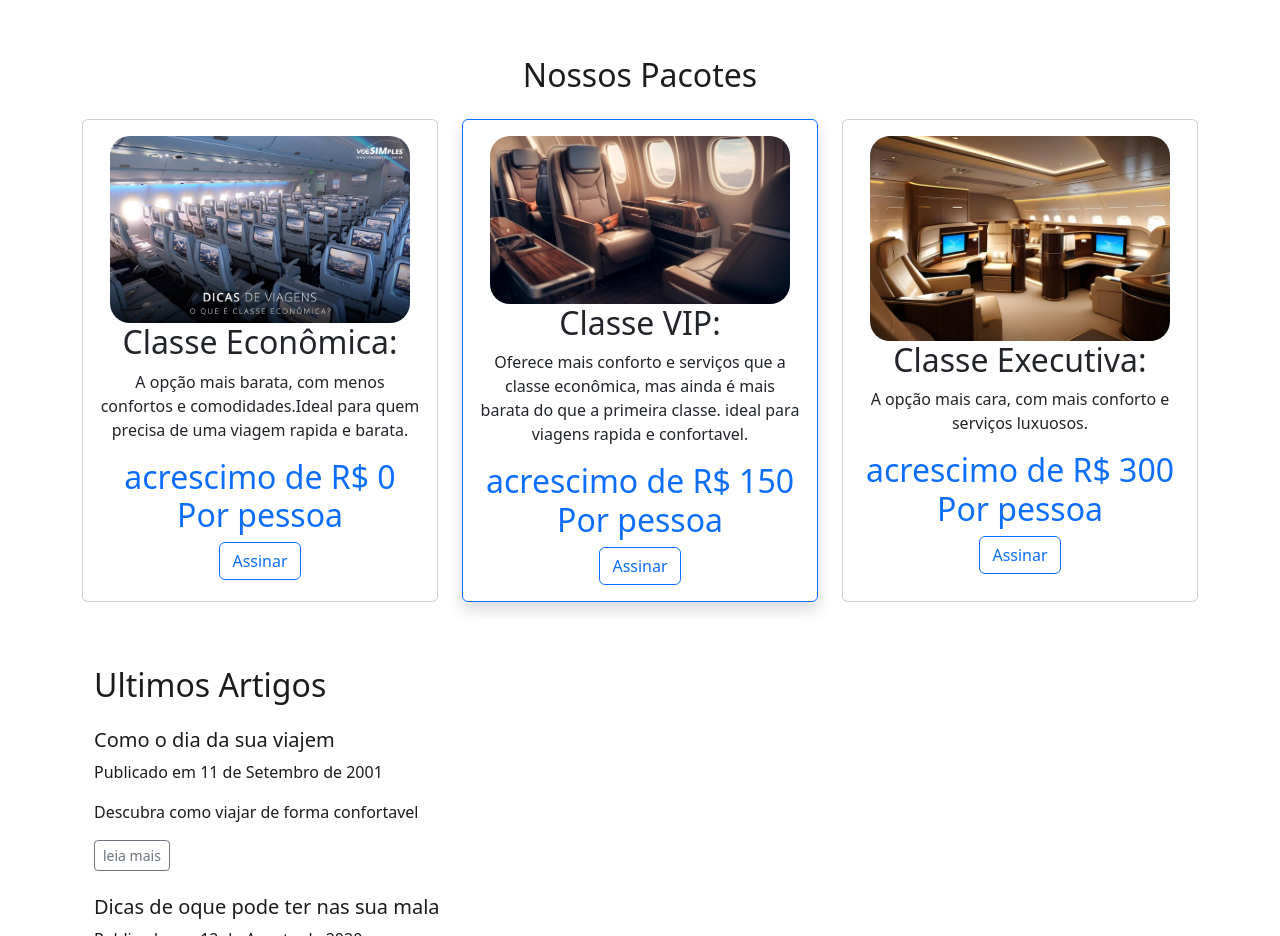
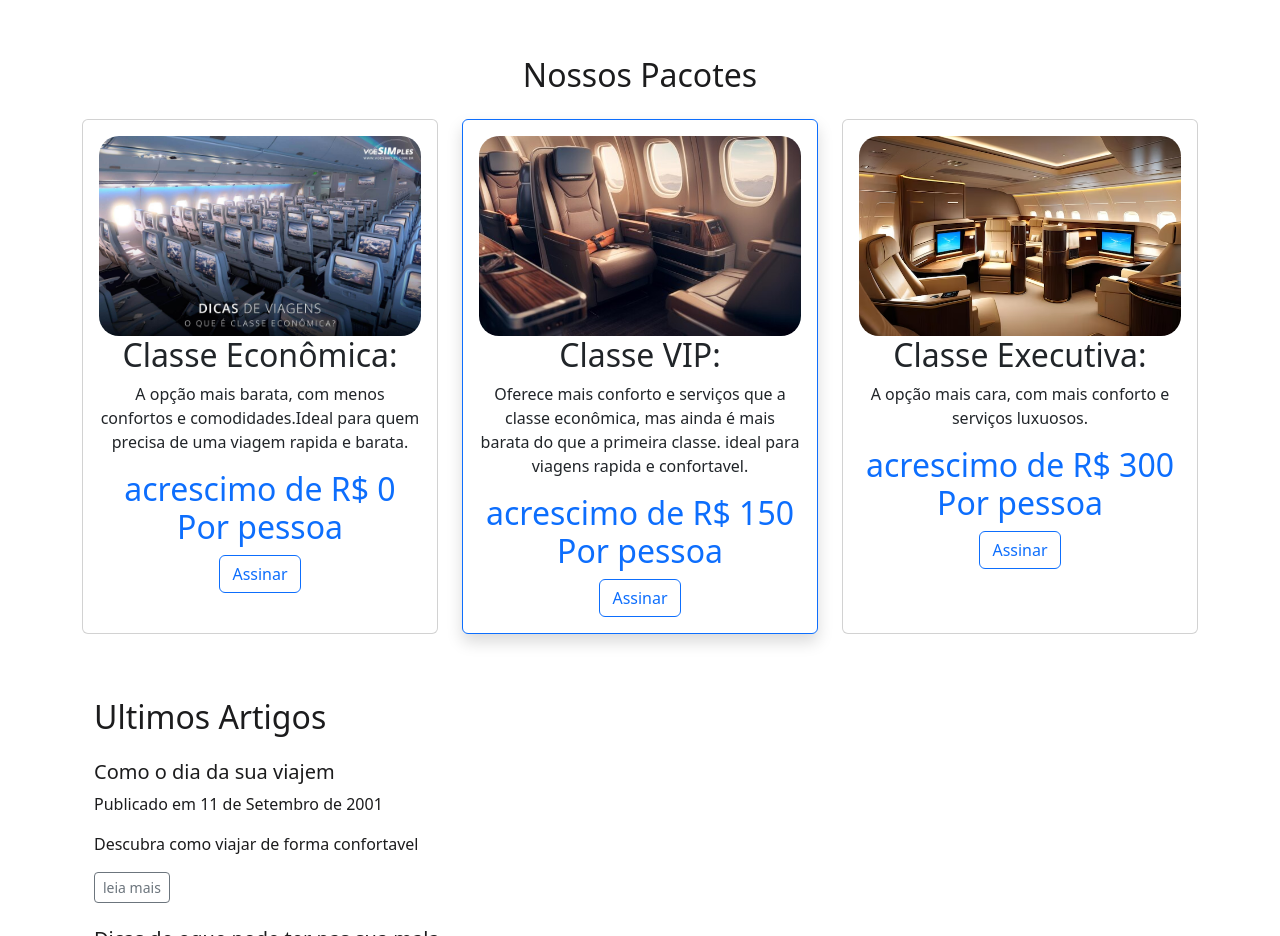
Before and after one commit to Pedropvp39/pepb-aiplan, a plain HTML site: page index.html in a window 1280 px wide. Shown: the part 980-1916 px from the top of the page. Drawn offline with nearby package versions, Linux system fonts and the light colour scheme.

Commit message:
Update styles.css

```diff
--- a/styles.css
+++ b/styles.css
@@ -11,6 +11,11 @@ body{
     color: var(--color);
 
     transition: background-color 0.5s, color 0.5s;
+}
+.card-body img {
+    width: 100%;
+    height: 200px;
+    object-fit: cover;
 }
 
 #modoEscuro{
```
